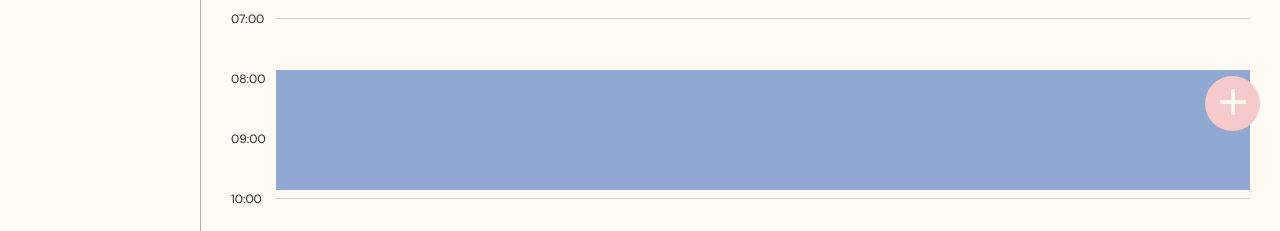
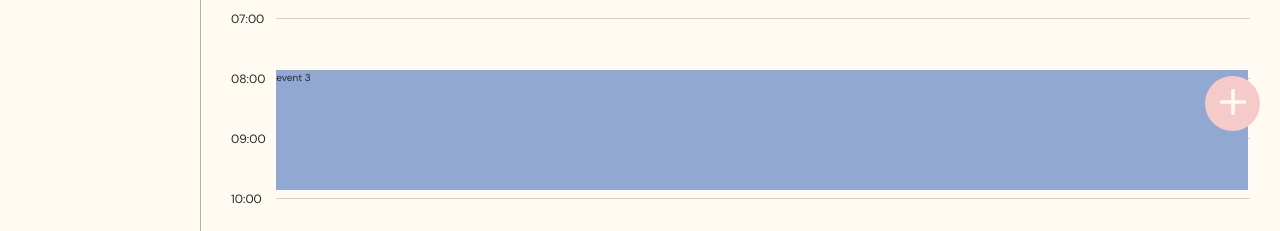
Before and after one commit to Nth-C/serena, a React (Vite) app in the folder frontend/: page /agenda in a window 1280 px wide. Shown: the part 569-800 px from the top of the page. Built offline with nearby package versions, Linux system fonts and the light colour scheme; the HTML template or start-up script is replaced by a standard one.

Commit message:
calendrier journalié fonctionelle

```diff
--- a/frontend/src/components/calendar/Calendar.jsx
+++ b/frontend/src/components/calendar/Calendar.jsx
@@ -11,8 +11,8 @@ const Calendar = ({ events, isCalendarWeek = false }) => {
             titre: 'event 1'
         },
         {
-            dateStart: new Date(new Date().setHours(13, 0)),
-            dateEnd: new Date(new Date().setHours(15, 30)),
+            dateStart: new Date(new Date().setHours(13, 30)),
+            dateEnd: new Date(new Date().setHours(16, 30)),
             titre: 'event 2'
         },
         {
@@ -21,7 +21,6 @@ const Calendar = ({ events, isCalendarWeek = false }) => {
             titre: 'event 3'
         },
     ];
-
 
     const calcHeightEvent = (event) => {
         // calcul de la durée en minutes
@@ -36,6 +35,46 @@ const Calendar = ({ events, isCalendarWeek = false }) => {
 
         // (Nombre d'heures * 60px) + (Nombre de minutes * 1px)
         return (startHour * hourHeight) + (startMinute * (hourHeight / 60));
+    };
+
+    // verifie si 2 event se chevauche
+    const areOverlapping = (eventA, eventB) => {
+        return (
+            eventA.dateStart < eventB.dateEnd &&
+            eventA.dateEnd > eventB.dateStart
+        )
+    };
+
+    // trie des evenement par date de debut / titre
+    const sortEvents = (events) => {
+        return [...events].sort((a, b) => { // on tire une copie pour pas modifier l'original
+            // tire heure
+            if (a.dateStart.getTime() !== b.dateStart.getTime()) {
+                return a.dateStart - b.dateStart;
+            }
+            // trie titre
+            return a.titre.localeCompare(b.titre);
+        });
+    };
+
+    // calcul la width / left pour les possibles confilt
+    const calcPositionLeft = (currentEvent, allEvents) => {
+        // trouve les conflits
+        const overlaps = allEvents.filter(other =>
+            other !== currentEvent && areOverlapping(currentEvent, other)
+        );
+
+        // Calcule la largeur par rapport aux conflits
+        const width = 100 / (overlaps.length + 1);
+
+        // calcule sa colonne
+        const sortedConflicts = sortEvents([currentEvent, ...overlaps]);
+        const posIndex = sortedConflicts.indexOf(currentEvent);
+
+        return {
+            width: `${width}%`,
+            left: `${posIndex * width}%`
+        };
     };
 
     return (
@@ -60,15 +99,22 @@ const Calendar = ({ events, isCalendarWeek = false }) => {
                     ))}
 
                     {/* affichage events */}
-                    {eventTest.map((event, i) => (
-                        <div
-                            key={i}
-                            className={styles.event}
-                            style={{ height: `${calcHeightEvent(event)}px`, top: `${calcPositionTop(event)}px` }}
-                            >
-                            {console.log(calcHeightEvent(event))}
-                        </div>
-                    ))}
+                    {eventTest.map((event, i) => {
+                        const horizontalStyle = calcPositionLeft(event, eventTest)
+
+                        const eventStyle = {
+                            left: `${horizontalStyle.left}`,
+                            width: `calc(${horizontalStyle.width} - 2px)`,
+                            height: `${calcHeightEvent(event)}px`,
+                            top: `${calcPositionTop(event)}px`
+                        }
+
+                        return (
+                            <div key={i} className={styles.event} style={eventStyle}>
+                                {event.titre}
+                            </div>
+                        );
+                    })}
                 </div>
 
             </div>
```
